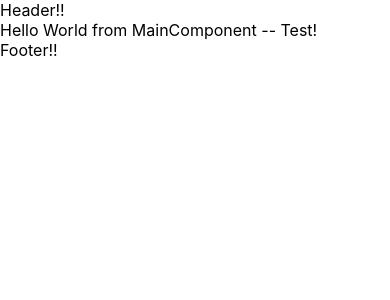
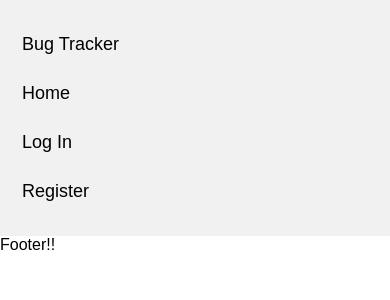
Before and after one commit to denisa-iordache/Proiect_TW_Donald_DAC, a React (Create React App) app in the folder react_app/gui/: page / in a window 390 px wide. Shown: the top 300 px of the page. Built offline with nearby package versions, Linux system fonts and the light colour scheme.

Commit message:
Created Links between Components through Navbar

```diff
--- a/react_app/gui/src/App.css
+++ b/react_app/gui/src/App.css
@@ -36,3 +36,58 @@
     transform: rotate(360deg);
   }
 }
+
+* {box-sizing: border-box;}
+
+body {
+  margin: 0;
+  font-family: Arial, Helvetica, sans-serif;
+}
+
+.header {
+  overflow: hidden;
+  background-color: #f1f1f1;
+  padding: 20px 10px;
+}
+
+.header a {
+  float: left;
+  color: black;
+  text-align: center;
+  padding: 12px;
+  text-decoration: none;
+  font-size: 18px;
+  line-height: 25px;
+  border-radius: 4px;
+}
+
+.header a.logo {
+  font-size: 25px;
+  font-weight: bold;
+}
+
+.header a:hover {
+  background-color: #ddd;
+  color: black;
+}
+
+.header a.active {
+  background-color: dodgerblue;
+  color: white;
+}
+
+.header-right {
+  float: right;
+}
+
+@media screen and (max-width: 500px) {
+  .header a {
+    float: none;
+    display: block;
+    text-align: left;
+  }
+
+  .header-right {
+    float: none;
+  }
+}
--- a/react_app/gui/src/components/HeaderComponent.js
+++ b/react_app/gui/src/components/HeaderComponent.js
@@ -1,8 +1,19 @@
 import React from "react";
+import ReactFragment from "react";
+import {Link} from "react-router-dom";
 
 function Header() {
     return (
-        <div>Header!!</div>
+        <React.Fragment>
+            <div className="header">
+                 <Link to='/home'>Bug Tracker</Link>
+                 <div className="header-right">
+                     <Link to='/home'>Home</Link>
+                     <Link to='/login'>Log In</Link>
+                     <Link to='/register'>Register</Link>
+                 </div>
+             </div>
+        </React.Fragment>
     )
 }
 
--- a/react_app/gui/src/components/MainComponent.js
+++ b/react_app/gui/src/components/MainComponent.js
@@ -14,17 +14,15 @@ import {Routes, Route, Redirect, BrowserRouter} from 'react-router-dom';
 function Main() {
     return (
         <React.Fragment>
-            <Header/>
-            <div>Hello World from MainComponent -- Test!</div>
             <BrowserRouter>
+                <Header/>
                 <Routes>
                      <Route path='/home' element={<Home/>}/>
                      <Route path='/register' element={<Register/>}/>
                      <Route path='/login' element={<Login/>}/>
-                     {/* <Redirect to='/home'/> */}
                 </Routes>
+                <Footer/>
             </BrowserRouter>
-            <Footer/>
         </React.Fragment>
     )
 }
```
